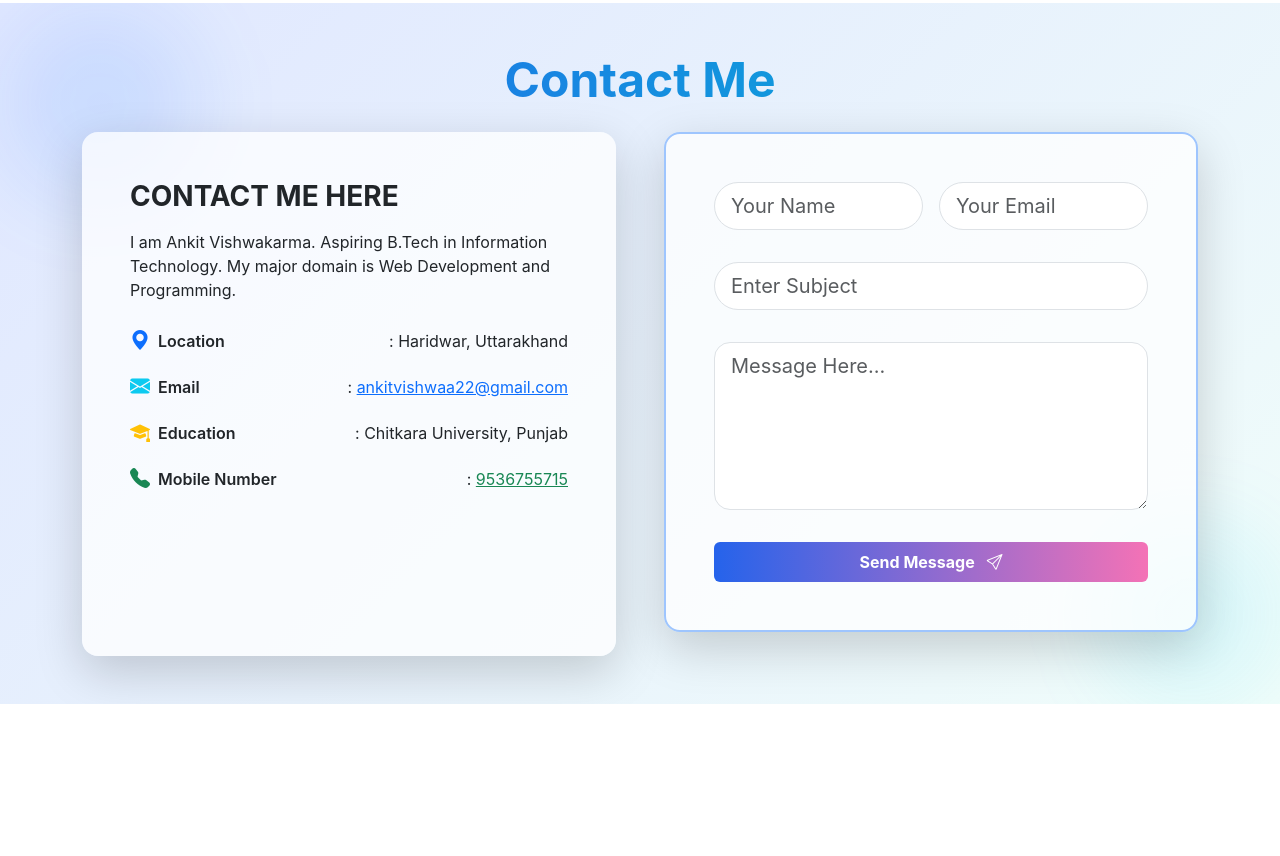
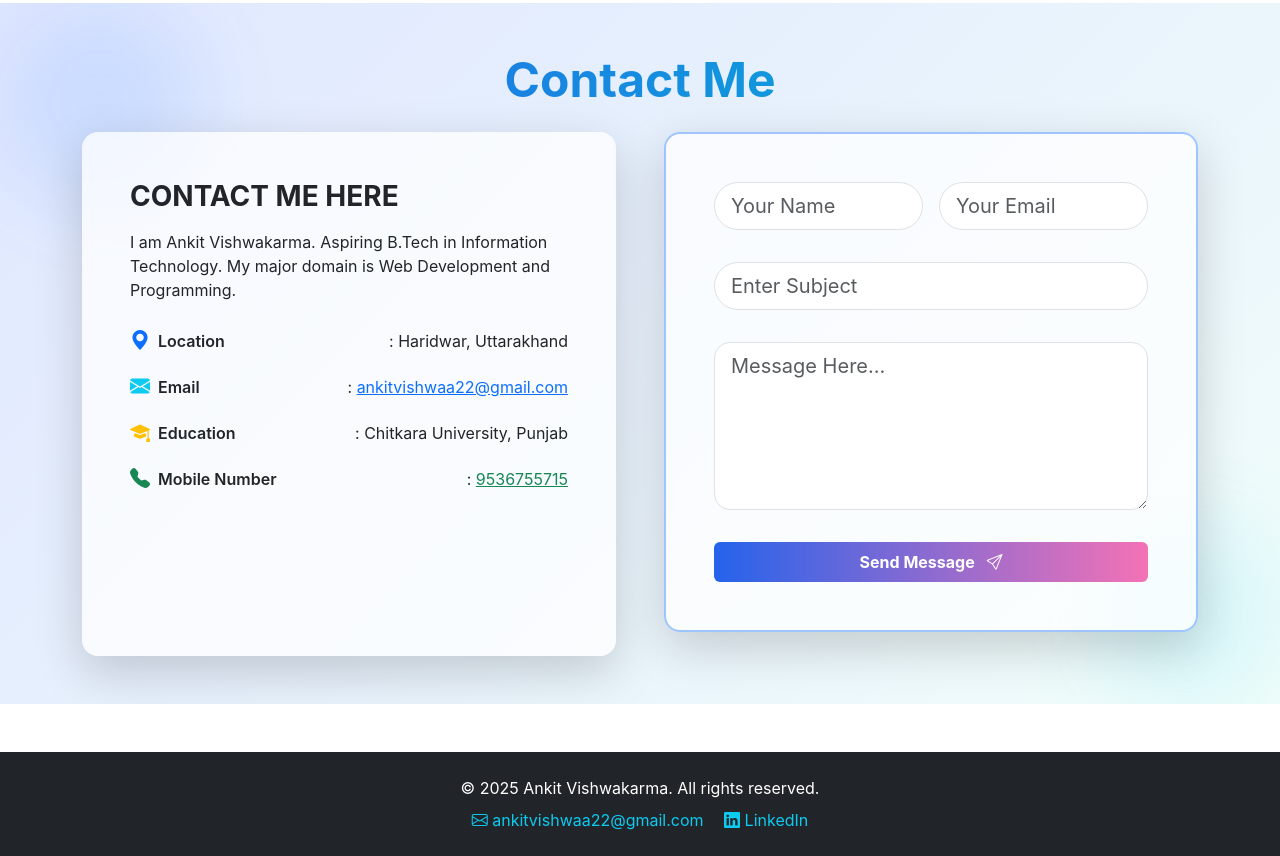
Before and after one commit to ankit-ankit123/Ankit-Portfolio, a plain HTML site: page index.html in a window 1280 px wide. Shown: the part 2958-3814 px from the top of the page. Before the commit the page ends 3662 px from the top, so only its background shows below. Drawn offline with nearby package versions, Linux system fonts and the light colour scheme.

Commit message:
add footer in index.html

```diff
--- a/index.html
+++ b/index.html
@@ -337,5 +337,18 @@
   </script>
   <!-- Bootstrap JS -->
   <script src="https://cdn.jsdelivr.net/npm/bootstrap@5.3.3/dist/js/bootstrap.bundle.min.js"></script>
+
+  <!-- Footer -->
+  <footer class="bg-dark text-white py-4 mt-5">
+    <div class="container text-center">
+      <div class="mb-2">
+        &copy; 2025 Ankit Vishwakarma. All rights reserved.
+      </div>
+      <div>
+        <a href="mailto:ankitvishwaa22@gmail.com" class="text-info text-decoration-none me-3"><i class="bi bi-envelope"></i> ankitvishwaa22@gmail.com</a>
+        <a href="https://linkedin.com/in/ankit-vishwakarma-a29999221" target="_blank" class="text-info text-decoration-none"><i class="bi bi-linkedin"></i> LinkedIn</a>
+      </div>
+    </div>
+  </footer>
 </body>
 </html>
```
